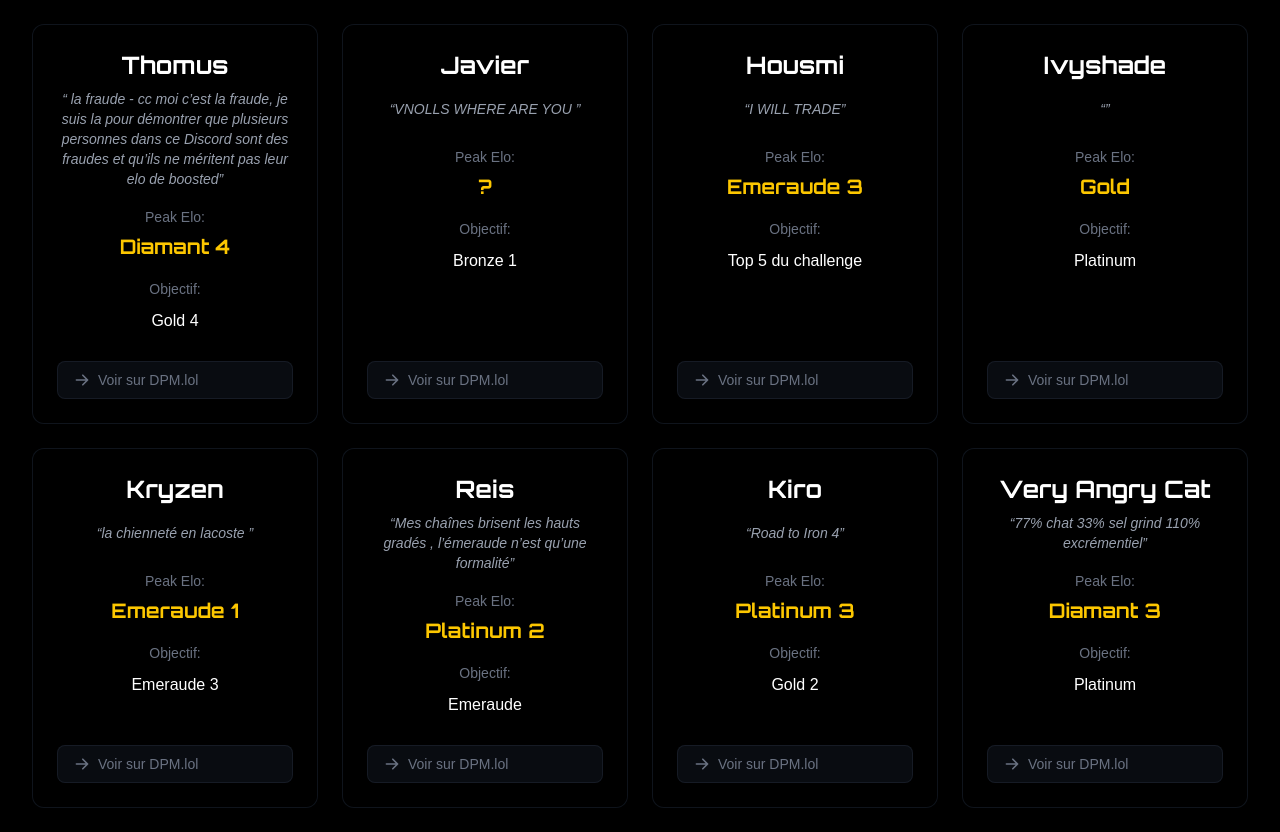
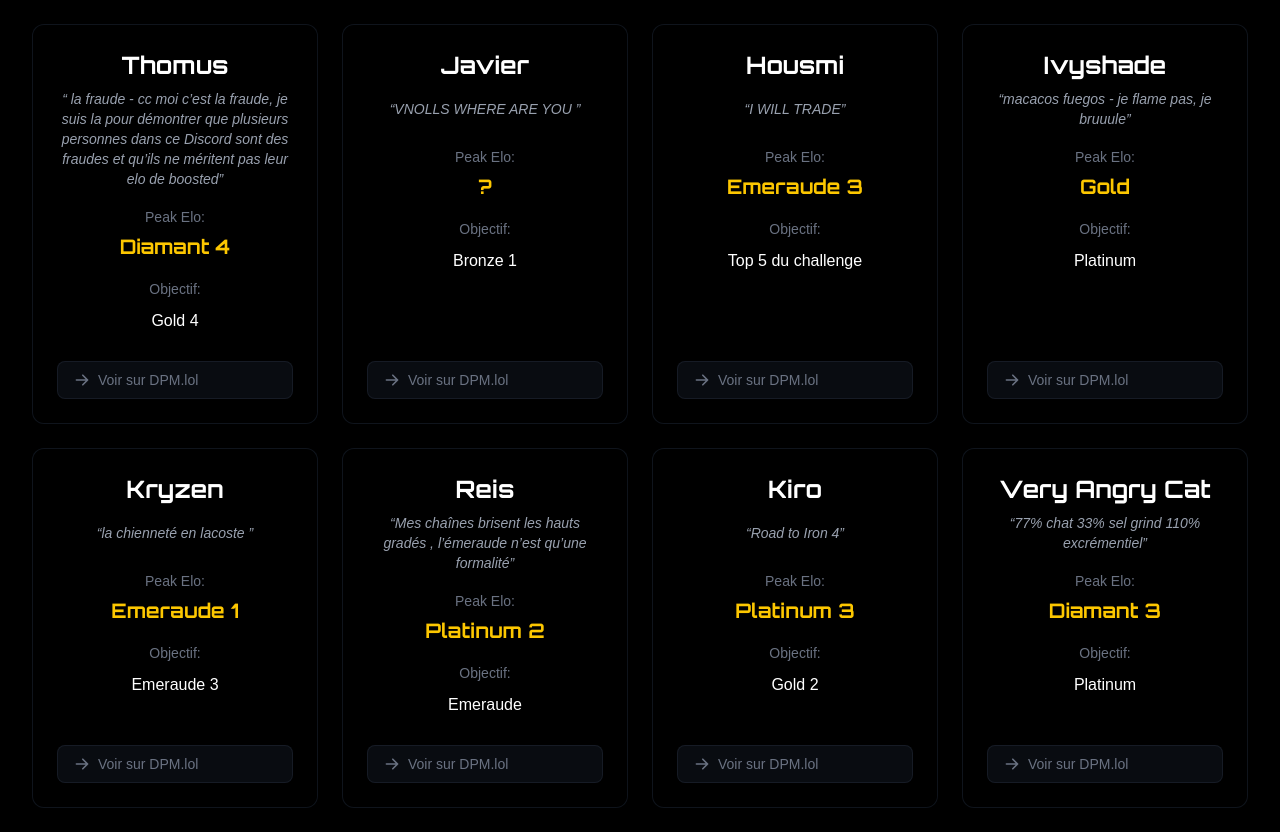
Before and after one commit to Paillard0Celerio0Paul0/gorki, a Next.js app: page /participants in a window 1280 px wide. Shown: the part 1076-1908 px from the top of the page. Built offline with nearby package versions, Linux system fonts and the light colour scheme.

Commit message:
ivy catchphrase

```diff
--- a/src/app/participants/page.tsx
+++ b/src/app/participants/page.tsx
@@ -79,7 +79,7 @@ const participants = [
     dpmLink: "https://dpm.lol/player/firespirit"
   }, {
     name: "Ivyshade",
-    catchphrase: "",
+    catchphrase: "macacos fuegos - je flame pas, je bruuule",
     peakElo: "Gold",
     objective: "Platinum",
     dpmLink: "https://dpm.lol/player/firespirit"
```
